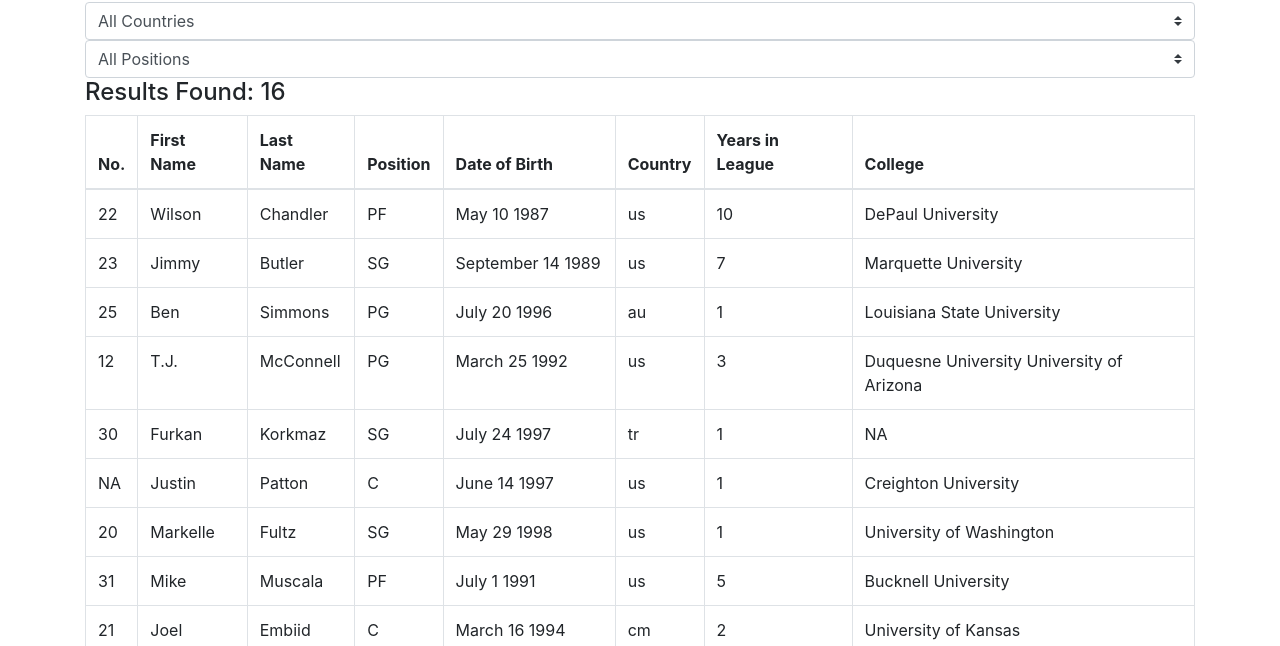
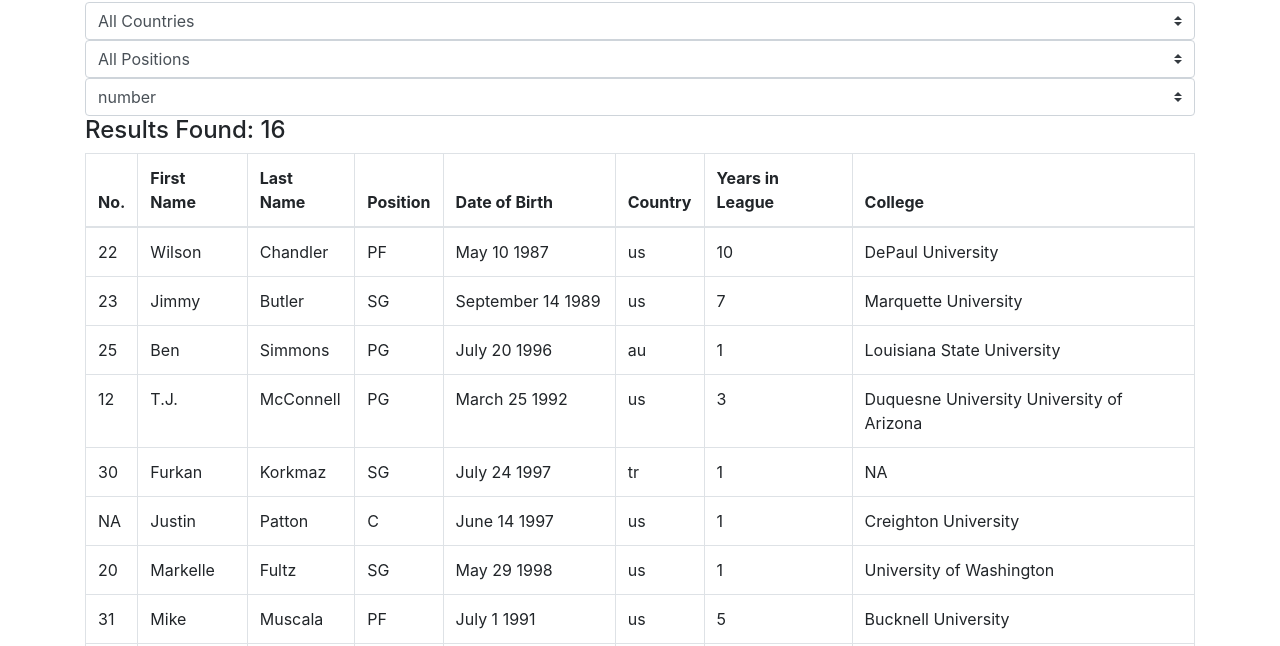
Before and after one commit to EricZhang666/Sort_Players, a plain HTML site: page index.html in a window 1280 px wide. Shown: the part 154-800 px from the top of the page. Drawn offline with nearby package versions, Linux system fonts and the light colour scheme.

Commit message:
generate sort

```diff
--- a/index.html
+++ b/index.html
@@ -17,8 +17,10 @@
         </select>
         <select class="custom-select" id="positionFilter" onchange="updateTable()">
         </select>
+        <select class="custom-select" id="sort" onchange="updateTable()">
+        </select>
         <h4></h4>
-        <table class="table-bordered table">
+        <table class="table-hover table-bordered table">
             <thead>
                 <tr>
                     <th scope="col">No.</th>
--- a/script.js
+++ b/script.js
@@ -1,12 +1,14 @@
 const allPlayers = [...data];
 const positionList = listPosition(allPlayers);
 const countryList = listCountry(allPlayers);
+const sortOptions = ["number", "first name", "last name", "date of birth", "years in league"];
 
 //load initial table with all players
 function loadTable() {
     generateTable(allPlayers);
     generateCountryFilter();
     generatePositionFilter();
+    generateSorter();
 }
 
 //generate table for a particular array of players
@@ -59,6 +61,14 @@ function generatePositionFilter() {
     document.getElementById("positionFilter").innerHTML = options;
 }
 
+function generateSorter() {
+    let options = "";
+    for(var i = 0; i < sortOptions.length; i++){
+        options += `<option value=${sortOptions[i]}>${sortOptions[i]}</option>`;
+    }
+    document.getElementById("sort").innerHTML = options;
+}
+
 //update table after applying filter and sort
 function updateTable() {
     let currentList = allPlayers.slice();
```
